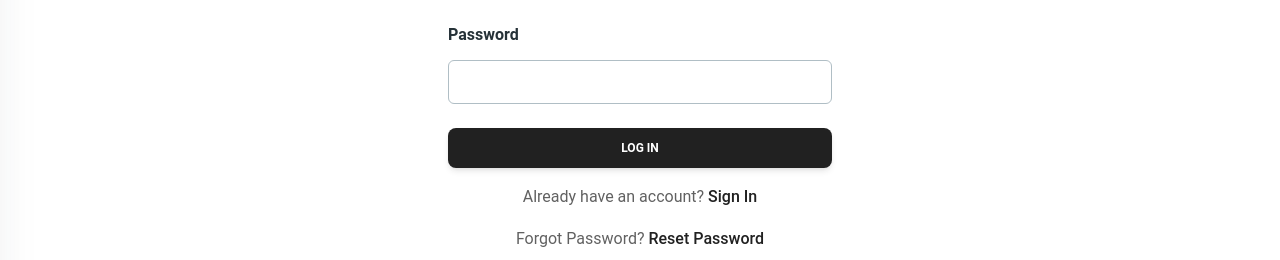
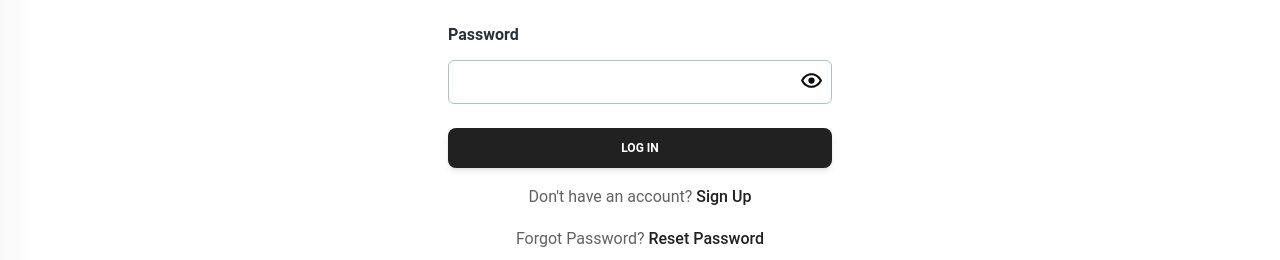
Before and after one commit to shiwangi-upadhyay/cafe_library, a Next.js app: page /login in a window 1280 px wide. Shown: the part 391-651 px from the top of the page. Built offline with nearby package versions, Linux system fonts and the light colour scheme; no server answers.

Commit message:
resest password done and ui fixed in login and signup

```diff
--- a/src/app/login/page.jsx
+++ b/src/app/login/page.jsx
@@ -14,6 +14,7 @@ import { changeLoggedIn } from "@/redux/slices/user";
 const Page = () => {
   const router = useRouter();
   const [loading, setLoading] = useState(false);
+  const [showPass, setShowPass] = useState(false);
   const dispatch = useDispatch();
   // Form Handling using formik.
   const form = useRef();
@@ -87,7 +88,7 @@ const Page = () => {
                   onChange={handleChange}
                   name="password"
                   value={values.password}
-                  type="password"
+                  type={`${!showPass ? "password" : "text"}`}
                   size="lg"
                   placeholder="********"
                   className=" !border-t-blue-gray-200 focus:!border-t-gray-900"
@@ -100,6 +101,21 @@ const Page = () => {
                     {errors.password}
                   </p>
                 )}
+                <svg
+                className="absolute top-2 right-2 cursor-pointer"
+                onClick={() => setShowPass(!showPass)}
+                width="25px"
+                height="25px"
+                viewBox="0 0 24 24"
+                fill="none"
+                xmlns="http://www.w3.org/2000/svg"
+              >
+                <path d="M15 12a3 3 0 1 1-6 0 3 3 0 0 1 6 0z" fill="#0D0D0D" />
+                <path
+                  d="M21.894 11.553C19.736 7.236 15.904 5 12 5c-3.903 0-7.736 2.236-9.894 6.553a1 1 0 0 0 0 .894C4.264 16.764 8.096 19 12 19c3.903 0 7.736-2.236 9.894-6.553a1 1 0 0 0 0-.894zM12 17c-2.969 0-6.002-1.62-7.87-5C5.998 8.62 9.03 7 12 7c2.969 0 6.002 1.62 7.87 5-1.868 3.38-4.901 5-7.87 5z"
+                  fill="#0D0D0D"
+                />
+              </svg>
               </div>
             </div>
             {!loading ? (
@@ -112,9 +128,9 @@ const Page = () => {
               </Button>
             )}
             <Typography color="gray" className="mt-4 text-center font-normal">
-              Already have an account?{" "}
+              Don't have an account?{" "}
               <Link href="/signup" className="font-medium text-gray-900">
-                Sign In
+                Sign Up
               </Link>
             </Typography>
             <Typography color="gray" className="mt-4 text-center font-normal">
--- a/src/app/resetPass/page.jsx
+++ b/src/app/resetPass/page.jsx
@@ -18,7 +18,6 @@ const page = () => {
     } else {
       toast.error(response.data.message);
     }
-    console.log(response.data);
   };
   return (
     <div className="flex justify-center items-center gap-24 min-h-[92vh] md:min-h-[94vh] lg:min-h-[91.5vh]">
--- a/src/app/signup/page.jsx
+++ b/src/app/signup/page.jsx
@@ -12,6 +12,7 @@ import axios from "axios";
 const Page = () => {
   const router = useRouter();
   const [loading, setLoading] = useState(false);
+    const [showPass, setShowPass] = useState(false);
   // Form Handling using formik and yup.
   const form = useRef();
   const { values, handleChange, handleSubmit, errors, touched, handleBlur } =
@@ -102,7 +103,7 @@ const Page = () => {
                   onBlur={handleBlur}
                   name="password"
                   value={values.password}
-                  type="password"
+                  type={`${!showPass ? "password" : "text"}`}
                   size="lg"
                   placeholder="********"
                   className=" !border-t-blue-gray-200 focus:!border-t-gray-900"
@@ -115,6 +116,21 @@ const Page = () => {
                     {errors.password}
                   </p>
                 )}
+                <svg
+                className="absolute top-2 right-2 cursor-pointer"
+                onClick={() => setShowPass(!showPass)}
+                width="25px"
+                height="25px"
+                viewBox="0 0 24 24"
+                fill="none"
+                xmlns="http://www.w3.org/2000/svg"
+              >
+                <path d="M15 12a3 3 0 1 1-6 0 3 3 0 0 1 6 0z" fill="#0D0D0D" />
+                <path
+                  d="M21.894 11.553C19.736 7.236 15.904 5 12 5c-3.903 0-7.736 2.236-9.894 6.553a1 1 0 0 0 0 .894C4.264 16.764 8.096 19 12 19c3.903 0 7.736-2.236 9.894-6.553a1 1 0 0 0 0-.894zM12 17c-2.969 0-6.002-1.62-7.87-5C5.998 8.62 9.03 7 12 7c2.969 0 6.002 1.62 7.87 5-1.868 3.38-4.901 5-7.87 5z"
+                  fill="#0D0D0D"
+                />
+              </svg>
               </div>
             </div>
             {!loading ? (
--- a/src/middleware.js
+++ b/src/middleware.js
@@ -6,7 +6,7 @@ export async function middleware(request) {
     path === "/login" ||
     path === "/signup" ||
     path === "/verifyemail" ||
-    path === "/resetPass" ||
+    path.slice(0, 10) === "/resetPass" ||
     path === "/";
   const adminPath = path.slice(0, 6) === "/admin";
   const token = request.cookies.get("token")?.value || "";
```
